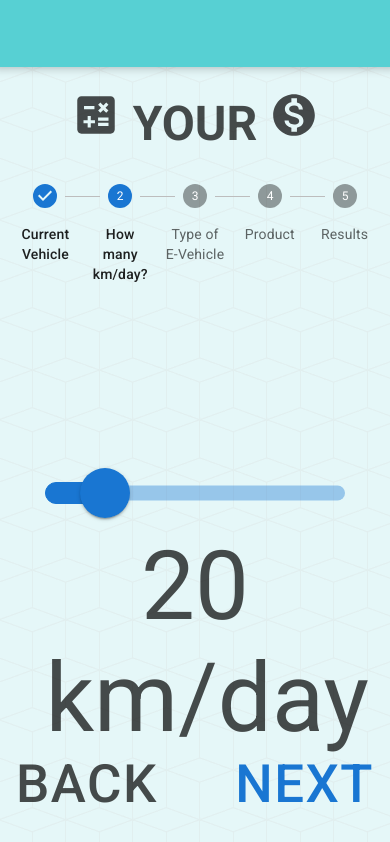
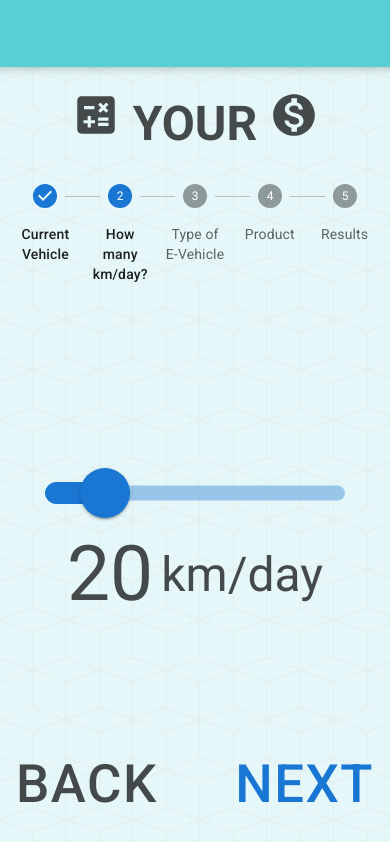
Before and after one commit to davidmetcal/HOP-Energy-Calculator, a React (Create React App) app: page / in a window 390 px wide. Both pictures are taken after a click on the button "NEXT". Shown: the part 743-1585 px from the top of the page. Built offline with nearby package versions, Linux system fonts and the light colour scheme.

Commit message:
only last page to modify for mobile

```diff
--- a/src/Components/Distance.js
+++ b/src/Components/Distance.js
@@ -41,9 +41,14 @@ const SliderComp = styled(Slider)`
 `;
 
 const TypographyMobile = styled(Typography) `
+
+
 @media (max-width: 992px) {
 
-    font-size: 4em;
+
+    font-size: 3.2em
+
+
 }
 
 `;
@@ -57,6 +62,13 @@ const BoxMobile = styled(Box) `
     height: 12em;
 
 }
+`;
+
+const TypographyMobileUnits = styled(Typography) `
+  @media (max-width: 992px) {
+    font-size: 2em;
+}
+
 `
 
 const Distance = (props) => {
@@ -79,8 +91,10 @@ function changeListener(e) {
             onChange={changeListener}
              defaultValue={props.distance}
              value={props.distance} aria-label="Default" valueLabelDisplay="auto"/>
-
-            <TypographyMobile variant="h3" component="h5" mt={2} >{props.distance} km/day</TypographyMobile>
+            <Box sx={{display:'flex', justifyContent: 'center', alignItems:'center'}}>
+            <TypographyMobile variant="h3" component="h4" mt={2} >{props.distance} </TypographyMobile>
+            <TypographyMobileUnits variant="h5" mt={2} ml={1} >km/day</TypographyMobileUnits>
+            </Box>
             </BoxMobile>
     );
 }
--- a/src/Components/E-Vehicle.js
+++ b/src/Components/E-Vehicle.js
@@ -18,14 +18,14 @@ const EVehicle = (props) => {
 
     return (
 
-        <div className = "buttonContain" >
+        <div className = "container-three-icons" >
         {eVehicles.map((name, index) => {
             return (
-        <div >
+        <div className="buttonContain-large">
         <IconButton  onClick={() => {return clickListener(name)}} color="primary" >
-        {name === "E-Scooter" &&  <ElectricScooterIcon color="primary"  sx={{ fontSize: 250 }} />}
-        {name === "E-Bike" && <ElectricBikeIcon color="primary" sx={{ fontSize: 250 }}/>}
-        {name === "E-Moto" && <ElectricMopedIcon color="primary" sx={{ fontSize: 250 }}/>}
+        {name === "E-Scooter" &&  <ElectricScooterIcon color="primary" className="svg_icons-evehicles"  sx={{ fontSize: 300 }} />}
+        {name === "E-Bike" && <ElectricBikeIcon color="primary" className="svg_icons-evehicles" sx={{ fontSize: 300 }}/>}
+        {name === "E-Moto" && <ElectricMopedIcon color="primary" className="svg_icons-evehicles" sx={{ fontSize: 300 }}/>}
         </IconButton>
         </div>
             )
--- a/src/index.css
+++ b/src/index.css
@@ -106,6 +106,10 @@ header{
   transform: scale(0.8);
 }
 
+.svg_icons-evehicles {
+  transform: scale(0.6);
+}
+
 .slider{
   margin: auto;
   min-width: 45%;
```
